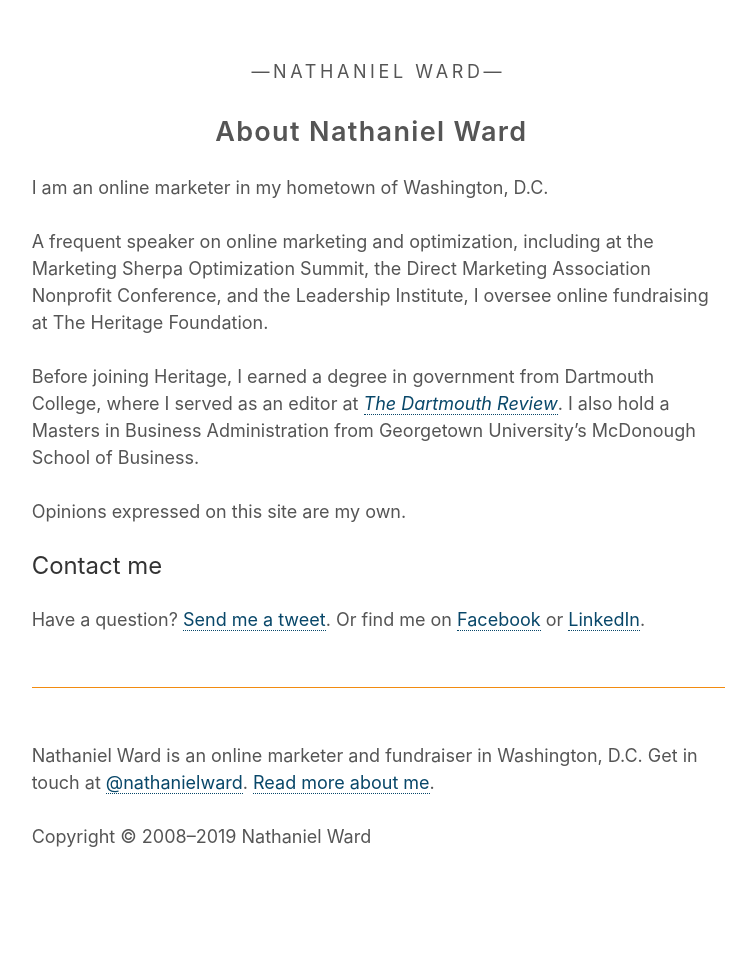
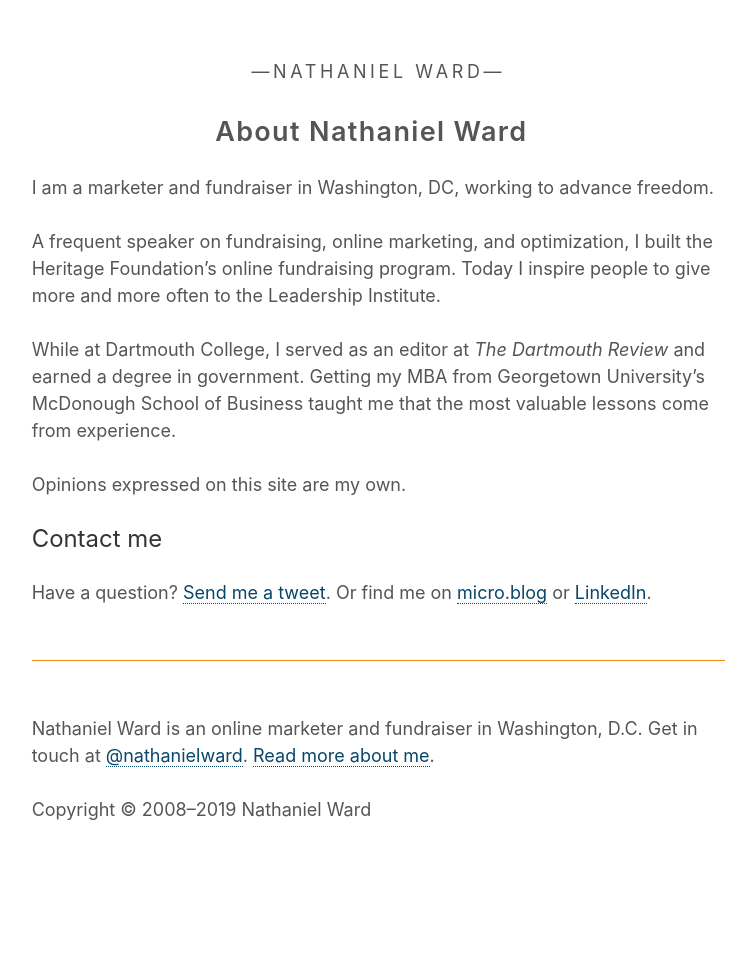
Before and after one commit to nathanielward/nathanielward.github.io, a Jekyll site: the page built from about.md, in a window 1280 px wide. Shown: the whole page, without its empty margins (287-1043 px from the left). Built offline with Jekyll 4.4.1, drawn with Linux system fonts in a browser that asks for light colours; after the commit the page ends 935 px from its top, so only the background shows below that.

Commit message:
New about page

```diff
--- a/about.md
+++ b/about.md
@@ -4,19 +4,19 @@
 layout: page
 ---
 
-I am an online marketer in my hometown of Washington, D.C.
+I am a marketer and fundraiser in Washington, DC, working to advance freedom.
 
-A frequent speaker on online marketing and optimization, including at the Marketing Sherpa Optimization Summit, the Direct Marketing Association Nonprofit Conference, and the Leadership Institute, I oversee online fundraising at The Heritage Foundation.
+A frequent speaker on fundraising, online marketing, and optimization, I built the Heritage Foundation's online fundraising program. Today I inspire people to give more and more often to the Leadership Institute.
 
-Before joining Heritage, I earned a degree in government from Dartmouth College, where I served as an editor at [*The Dartmouth Review*][1]. I also hold a Masters in Business Administration from Georgetown University’s McDonough School of Business.
+While at Dartmouth College, I served as an editor at *The Dartmouth Review* and earned a degree in government. Getting my MBA from Georgetown University’s McDonough School of Business taught me that the most valuable lessons come from experience.
 
 Opinions expressed on this site are my own.
 
 ## Contact me
 
-Have a question? [Send me a tweet][2]. Or find me on [Facebook][3] or [LinkedIn][4].
+Have a question? [Send me a tweet][2]. Or find me on [micro.blog][3] or [LinkedIn][4].
 
  [1]: http://www.dartreview.com/ "The Dartmouth Review"
- [2]: https://twitter.com/?status=Hey,%20@nathanielward%20
- [3]: https://www.facebook.com/nathanielward
- [4]: http://www.linkedin.com/in/nathanieleward/
+ [2]: https://twitter.com/?status=Hey,%20@nathanielward%20 "@ me"
+ [3]: https://nathanielward.micro.blog "Microbloggery"
+ [4]: http://www.linkedin.com/in/nathanieleward/ "Not as bad as Facebook"
```
